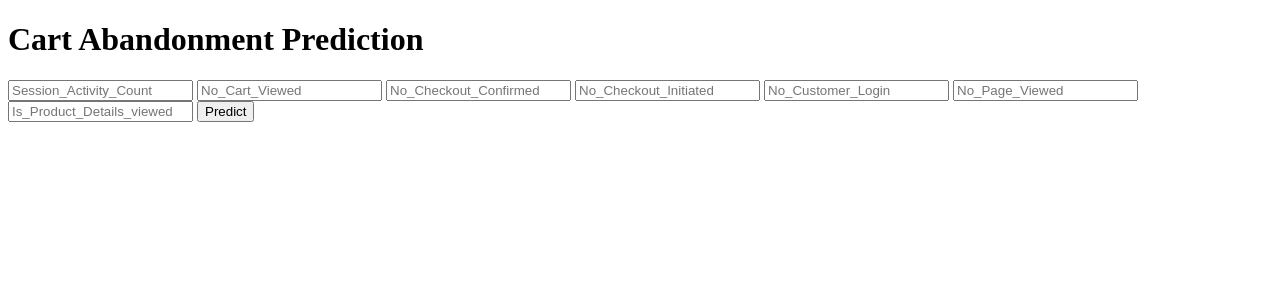
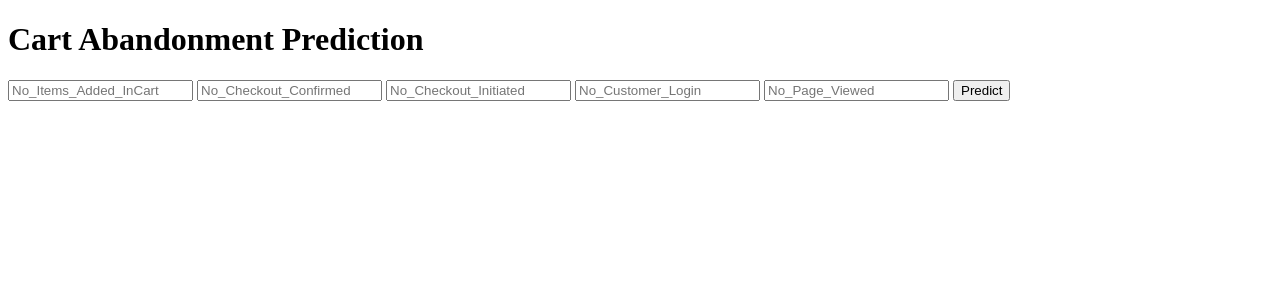
Before and after one commit to chelsifagniya/CartAbandonment, a Flask app: page / in a window 1280 px wide. Shown: the top 300 px of the page. Run offline with Flask 2, Linux system fonts and the light colour scheme; parts of the project's set-up code (start-up, migrations or seed data) failed here and were passed over.

Commit message:
Update index.html

```diff
--- a/templates/index.html
+++ b/templates/index.html
@@ -16,13 +16,11 @@
    <h1> Cart Abandonment Prediction</h1>
    <! --main Input For receiving Query to our ML -- >
    <form action="{{ url_for('predict')}}" method="post">
-    	<input type="text" name="Session_Activity_Count" placeholder="Session_Activity_Count" required="required" />
-        <input type="text" name="No_Cart_Viewed" placeholder="No_Cart_Viewed" required="required" />
+    	<input type="text" name="No_Items_Added_InCart" placeholder="No_Items_Added_InCart" required="required" />
         <input type="text" name="No_Checkout_Confirmed" placeholder="No_Checkout_Confirmed" required="required" />
 		<input type="text" name="No_Checkout_Initiated " placeholder="No_Checkout_Initiated " required="required" />
 		<input type="text" name="No_Customer_Login" placeholder="No_Customer_Login" required="required" />
         <input type="text" name="No_Page_Viewed" placeholder="No_Page_Viewed" required="required" />
-		<input type="text" name="Is_Product_Details_viewed" placeholder="Is_Product_Details_viewed" required="required" />
 
         <button type="submit" class="btn btn-primary btn-block btn-large">Predict</button>
     </form>
```
